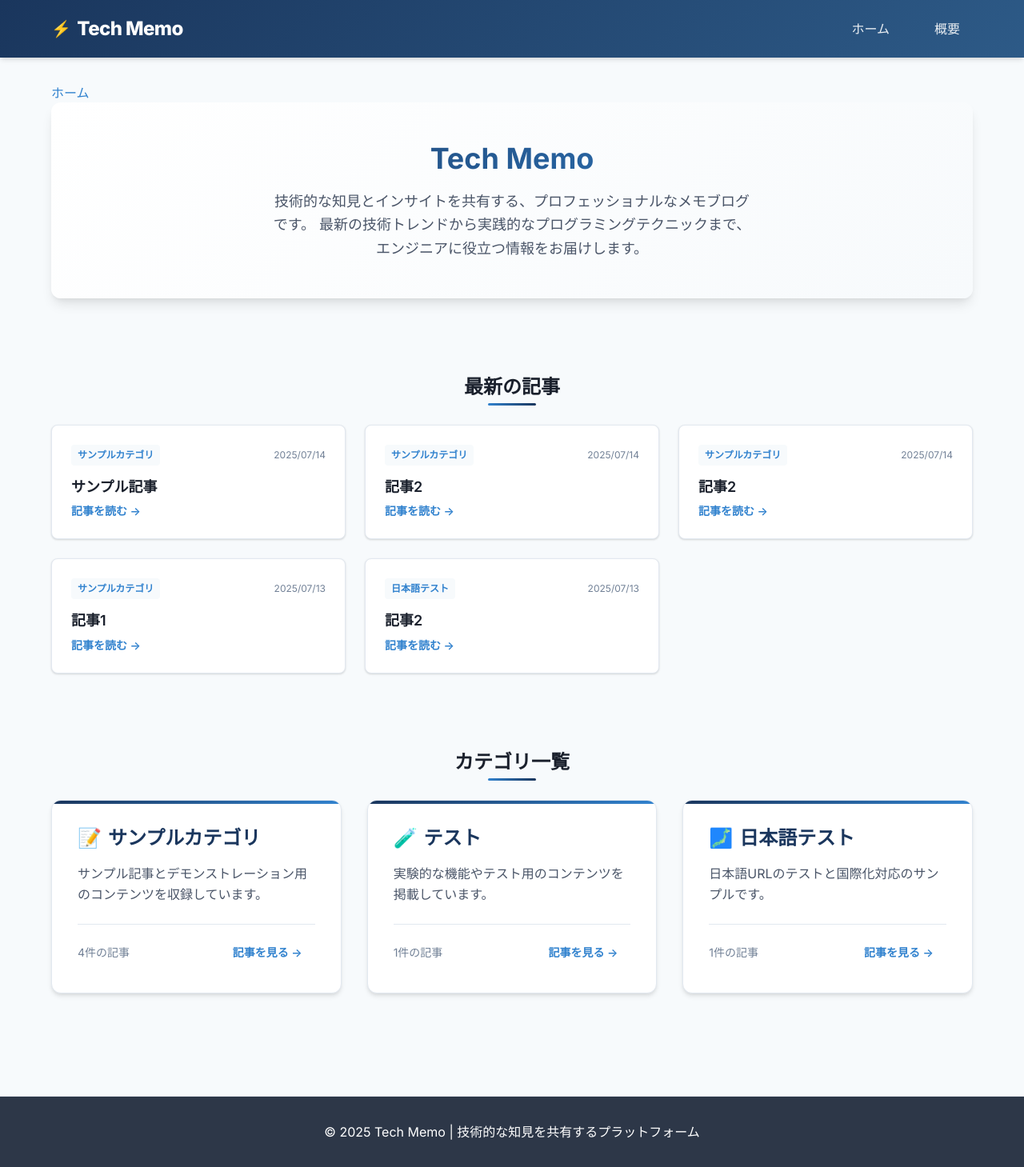
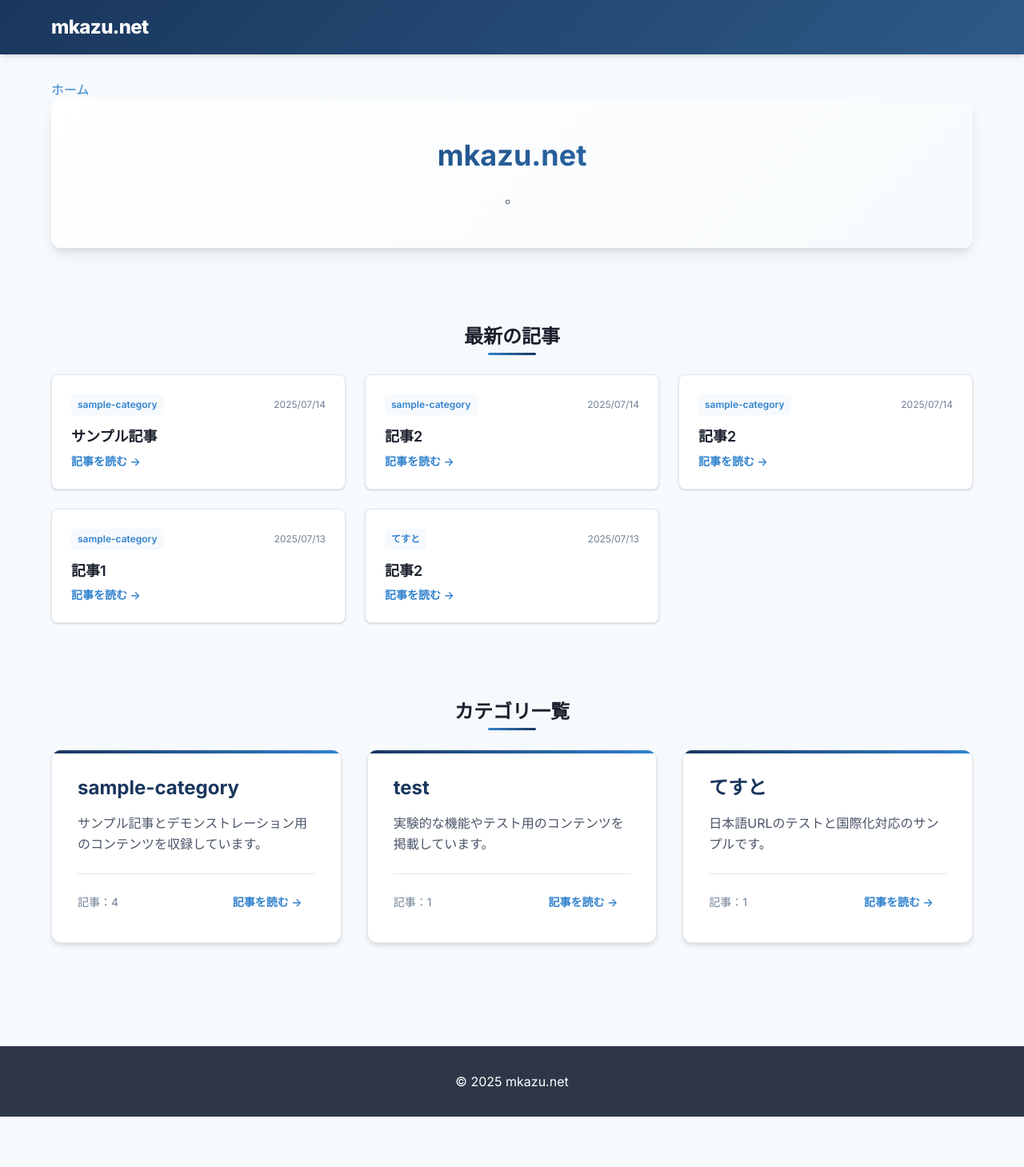
Before and after one commit to kkk315/memo, a Next.js app: page / in a window 1280 px wide. Shown: the whole page at 80% size. After the commit the page ends 1396 px from the top, so only its background shows below. Built offline with nearby package versions, Linux system fonts and the light colour scheme.

Commit message:
メタデータの管理方法変更

```diff
--- a/app/globals.css
+++ b/app/globals.css
@@ -167,11 +167,6 @@ pre code {
   display: flex;
   align-items: center;
   gap: var(--spacing-sm);
-}
-
-.site-title::before {
-  content: '⚡';
-  font-size: var(--text-xl);
 }
 
 .site-nav {
--- a/app/layout.tsx
+++ b/app/layout.tsx
@@ -2,6 +2,7 @@ import type { Metadata, Viewport } from "next";
 import { Inter, JetBrains_Mono } from "next/font/google";
 import Link from "next/link";
 import Breadcrumb from "./components/Breadcrumb";
+import { siteConfig } from "../lib/site-config";
 import "./globals.css";
 
 const inter = Inter({
@@ -17,10 +18,10 @@ const jetbrainsMono = JetBrains_Mono({
 });
 
 export const metadata: Metadata = {
-  title: "Tech Memo | プロフェッショナルな技術ブログ",
-  description: "技術的な知見とインサイトを共有する、洗練されたメモブログです。最新の技術トレンドから実践的なプログラミングテクニックまで、エンジニアに役立つ情報をお届けします。",
-  keywords: ["技術ブログ", "プログラミング", "開発", "エンジニアリング", "Web開発", "ソフトウェア"],
-  authors: [{ name: "Tech Memo" }],
+  title: `${siteConfig.title} | 個人開発者の技術ブログ`,
+  description: siteConfig.description,
+  keywords: siteConfig.keywords,
+  authors: [{ name: siteConfig.author }],
   robots: "index, follow",
 };
 
@@ -41,12 +42,8 @@ export default function RootLayout({
         <header className="site-header">
           <div className="header-inner">
             <Link href="/" className="site-title">
-              Tech Memo
+              {siteConfig.title}
             </Link>
-            <nav className="site-nav">
-              <Link href="/">ホーム</Link>
-              <Link href="#about">概要</Link>
-            </nav>
           </div>
         </header>
 
@@ -57,7 +54,7 @@ export default function RootLayout({
 
         <footer className="site-footer">
           <div className="footer-inner">
-            <p>&copy; 2025 Tech Memo | 技術的な知見を共有するプラットフォーム</p>
+            <p>{siteConfig.footer.copyright(2025)}</p>
           </div>
         </footer>
       </body>
--- a/app/page.tsx
+++ b/app/page.tsx
@@ -3,6 +3,7 @@ import fs from 'fs/promises';
 import path from 'path';
 import matter from 'gray-matter';
 import type { Metadata, Viewport } from 'next';
+import { siteConfig } from '../lib/site-config';
 
 // 記事の型定義
 type Article = {
@@ -23,25 +24,24 @@ export default async function HomePage() {
     displayName: string;
     description: string;
     articleCount: number;
-    icon: string;
   }> = [];
 
-  // カテゴリ情報の設定
-  const categoryConfig: Record<string, { displayName: string; description: string; icon: string }> = {
-    'sample-category': {
-      displayName: 'サンプルカテゴリ',
-      description: 'サンプル記事とデモンストレーション用のコンテンツを収録しています。',
-      icon: '📝'
-    },
-    'test': {
-      displayName: 'テスト',
-      description: '実験的な機能やテスト用のコンテンツを掲載しています。',
-      icon: '🧪'
-    },
-    'てすと': {
-      displayName: '日本語テスト',
-      description: '日本語URLのテストと国際化対応のサンプルです。',
-      icon: '🗾'
+  // カテゴリのメタデータを読み込む関数
+  const getCategoryMetadata = async (categoryName: string) => {
+    const metadataPath = path.join(contentPath, categoryName, 'metadata.md');
+    try {
+      const metadataContent = await fs.readFile(metadataPath, 'utf8');
+      const { data } = matter(metadataContent);
+      return {
+        displayName: categoryName,
+        description: data.description || siteConfig.ui.defaultCategoryDescription
+      };
+    } catch {
+      // metadata.mdがない場合はデフォルト値を返す
+      return {
+        displayName: categoryName,
+        description: siteConfig.ui.defaultCategoryDescription
+      };
     }
   };
 
@@ -67,11 +67,7 @@ export default async function HomePage() {
             const fileContent = await fs.readFile(indexPath, 'utf8');
             const { data } = matter(fileContent);
 
-            const config = categoryConfig[name] || {
-              displayName: name,
-              description: 'このカテゴリの記事一覧です。',
-              icon: '📚'
-            };
+            const config = await getCategoryMetadata(name);
 
             allArticles.push({
               category: name,
@@ -105,18 +101,13 @@ export default async function HomePage() {
       const categoryArticles = allArticles.filter(article => article.category === name);
       const articleCount = categoryArticles.length;
 
-      const config = categoryConfig[name] || {
-        displayName: name,
-        description: 'このカテゴリの記事一覧です。',
-        icon: '📚'
-      };
+      const config = await getCategoryMetadata(name);
 
       categories.push({
         name,
         displayName: config.displayName,
         description: config.description,
-        articleCount,
-        icon: config.icon
+        articleCount
       });
     }
   }
@@ -136,18 +127,16 @@ export default async function HomePage() {
     <main>
       {/* ヒーローセクション */}
       <section className="hero-section">
-        <h1 className="hero-title">Tech Memo</h1>
+        <h1 className="hero-title">{siteConfig.hero.title}</h1>
         <p className="hero-description">
-          技術的な知見とインサイトを共有する、プロフェッショナルなメモブログです。
-          最新の技術トレンドから実践的なプログラミングテクニックまで、
-          エンジニアに役立つ情報をお届けします。
+          {siteConfig.hero.description}
         </p>
       </section>
 
       {/* 最新記事セクション */}
       {latestArticles.length > 0 && (
         <section className="latest-articles-section">
-          <h2 className="section-title">最新の記事</h2>
+          <h2 className="section-title">{siteConfig.sections.latestArticles}</h2>
           <div className="latest-articles-grid">
             {latestArticles.map((article) => (
               <Link
@@ -170,7 +159,7 @@ export default async function HomePage() {
                   </p>
                 )}
                 <div className="latest-article-link">
-                  記事を読む →
+                  {siteConfig.ui.readMore}
                 </div>
               </Link>
             ))}
@@ -180,7 +169,7 @@ export default async function HomePage() {
 
       {/* カテゴリグリッド */}
       <section className="categories-section">
-        <h2 className="section-title">カテゴリ一覧</h2>
+        <h2 className="section-title">{siteConfig.sections.categories}</h2>
         <div className="categories-grid">
           {categories.map((category) => (
             <Link
@@ -189,14 +178,13 @@ export default async function HomePage() {
               className="category-card"
             >
               <h3>
-                <span>{category.icon}</span>
                 {category.displayName}
               </h3>
               <p>{category.description}</p>
               <div className="category-stats">
-                <span>{category.articleCount}件の記事</span>
+                <span>{siteConfig.ui.articleCount(category.articleCount)}</span>
                 <span className="category-link">
-                  記事を見る →
+                  {siteConfig.ui.readMore}
                 </span>
               </div>
             </Link>
--- /dev/null
+++ b/content/sample-category/metadata.md
@@ -0,0 +1,3 @@
+---
+description: "サンプル記事とデモンストレーション用のコンテンツを収録しています。"
+---
--- /dev/null
+++ b/content/test/metadata.md
@@ -0,0 +1,3 @@
+---
+description: "実験的な機能やテスト用のコンテンツを掲載しています。"
+---
--- /dev/null
+++ b/content/てすと/metadata.md
@@ -0,0 +1,3 @@
+---
+description: "日本語URLのテストと国際化対応のサンプルです。"
+---
--- /dev/null
+++ b/lib/site-config.ts
@@ -0,0 +1,36 @@
+// サイト全体の設定とテキストを管理
+export const siteConfig = {
+  // サイト基本情報
+  title: 'mkazu.net',
+  author: 'mkazu',
+  description: '個人の技術ブログ。Web技術やプログラミングに関する知見を共有します。',
+
+  // メタデータ
+  keywords: ['技術ブログ', 'プログラミング', '開発', 'エンジニアリング', 'Web開発', 'ソフトウェア'],
+
+  // ヒーローセクション
+  hero: {
+    title: 'mkazu.net',
+    description: '。'
+  },
+
+  // セクションタイトル
+  sections: {
+    latestArticles: '最新の記事',
+    categories: 'カテゴリ一覧'
+  },
+
+  // UI テキスト
+  ui: {
+    readMore: '記事を読む →',
+    articleCount: (count: number) => `記事：${count}`,
+    defaultCategoryDescription: 'このカテゴリの記事一覧です。'
+  },
+
+  // フッター
+  footer: {
+    copyright: (year: number) => `© ${year} mkazu.net`
+  }
+};
+
+export type SiteConfig = typeof siteConfig;
--- a/package.json
+++ b/package.json
@@ -1,5 +1,5 @@
 {
-  "name": "memo",
+  "name": "mkazu-tech-memo",
   "version": "0.1.0",
   "private": true,
   "scripts": {
```
Also changed, not shown: app/[category]/page.tsx (+19 -6 lines), 1 other file (tests, documents, lock files or other folders).
